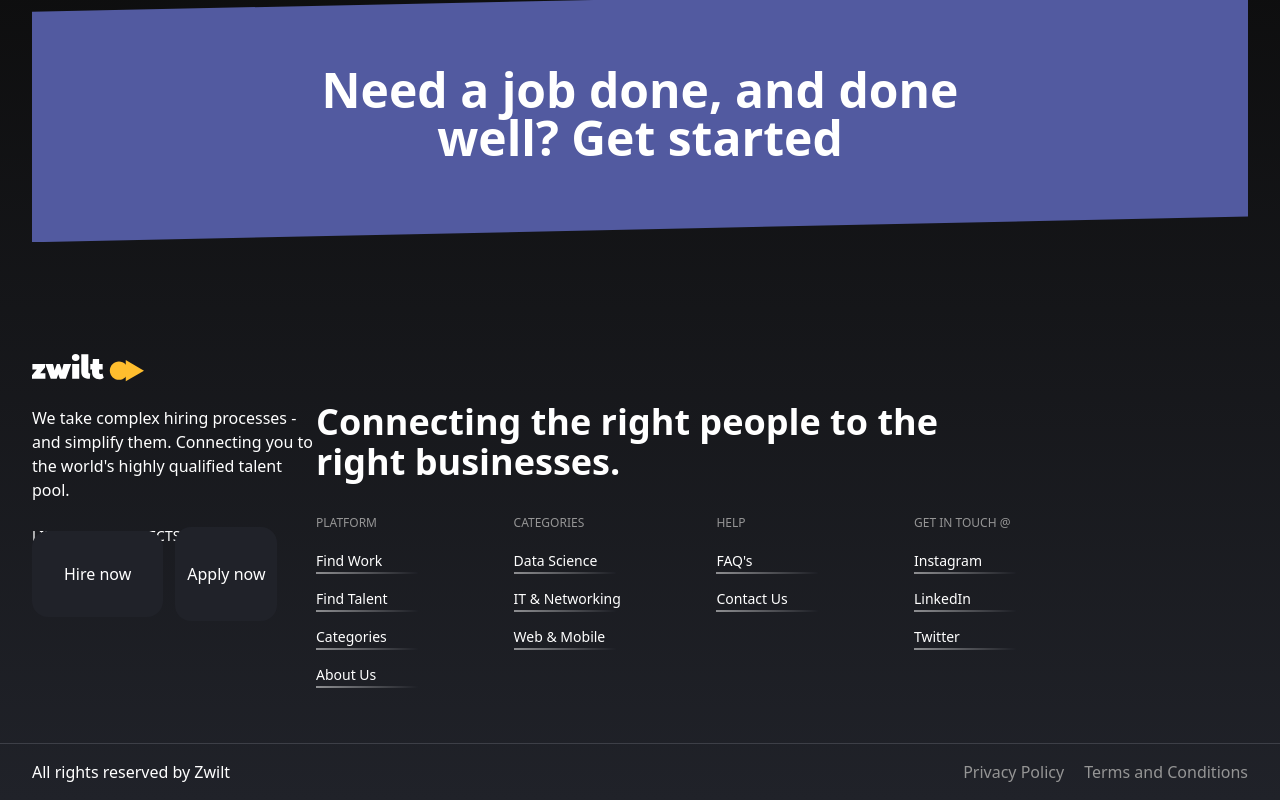
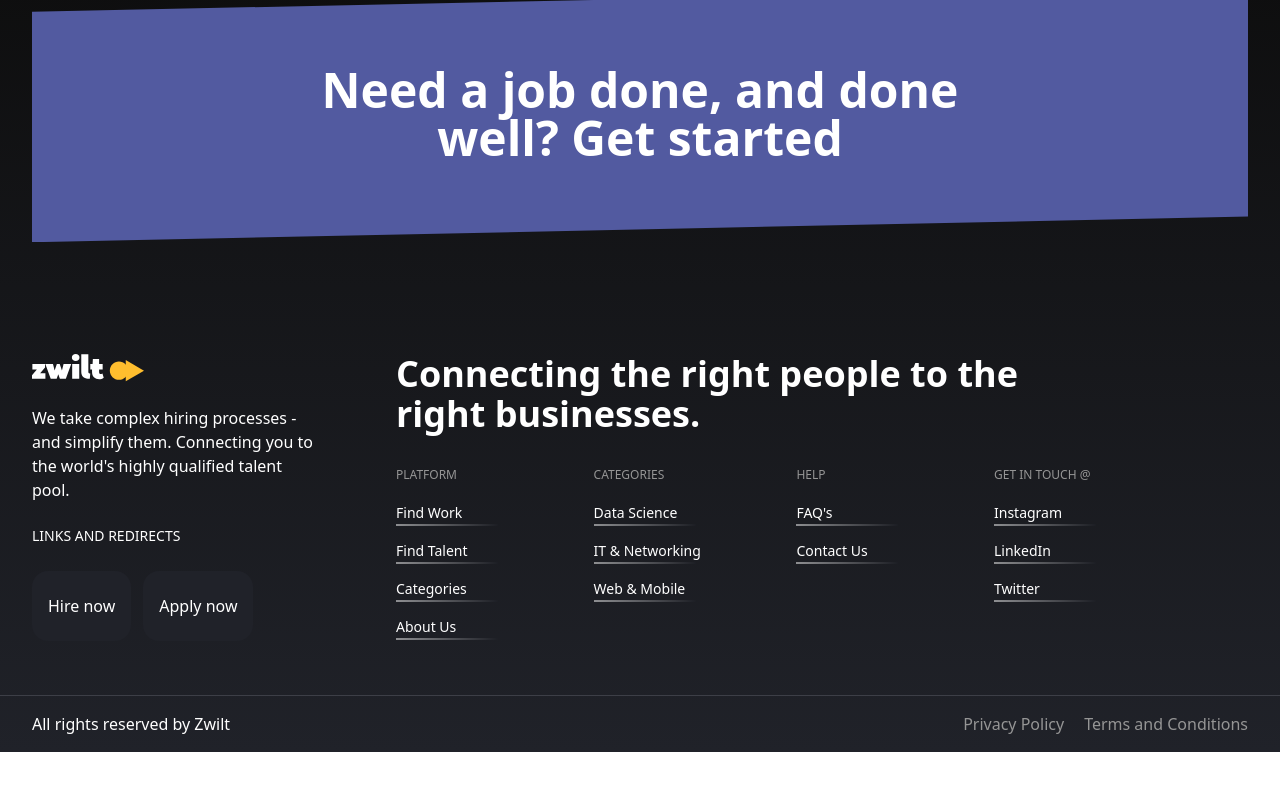
Before and after one commit to emefienem/Zwilt-Page, a React (Create React App) app: page / in a window 1280 px wide. Shown: the part 8184-8984 px from the top of the page. After the commit the page ends 8936 px from the top, so only its background shows below. Built offline with nearby package versions, Linux system fonts and the light colour scheme.

Commit message:
some changes

```diff
--- a/src/components/Footer.jsx
+++ b/src/components/Footer.jsx
@@ -34,7 +34,7 @@
 
         <div>
           <footer className="text-white">
-            <div className="flex flex-col md:flex-row space-x-20 md:space-x-0">
+            <div className="flex flex-col md:flex-row space-x-0 md:space-x-20">
               <aside className="max-w-[284px]">
                 {/* Logo  image  */}
                 <img src={Logo} alt="Footer Logo" />
@@ -45,16 +45,16 @@
                 </p>
 
                 <p className="mb-4 mt-6 text-sm">LINKS AND REDIRECTS</p>
-                <div>
+                <div className="mt-0 md:mt-12">
                   <Link
                     to="/"
-                    className="bg-[#202229] border-none rounded-2xl hover:bg-[#A285D0] hover:text-white mr-3 p-8"
+                    className="bg-[#202229] border-none rounded-2xl hover:bg-[#A285D0] hover:text-white mr-3 px-4 py-6"
                   >
                     Hire now
                   </Link>
                   <Link
                     to="/"
-                    className="bg-[#202229] border-none rounded-2xl hover:bg-[#A285D0] hover:text-white px-3 py-9"
+                    className="bg-[#202229] border-none rounded-2xl hover:bg-[#A285D0] hover:text-white px-4 py-6"
                   >
                     Apply now
                   </Link>
@@ -62,7 +62,7 @@
               </aside>
 
               <div className="max-w-[700px] flex flex-col md:justify-self-end">
-                <p className="text-xl md:text-4xl font-bold md:font-semibold mb-8 mt-12">
+                <p className="text-xl md:text-4xl font-bold mb-8 mt-12 md:mt-0">
                   Connecting the right people to the right businesses.
                 </p>
                 <div className="flex justify-between w-full gap-5">
```
